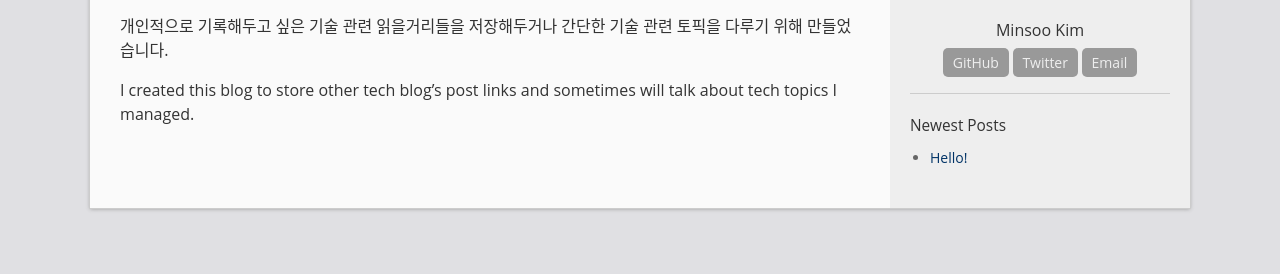
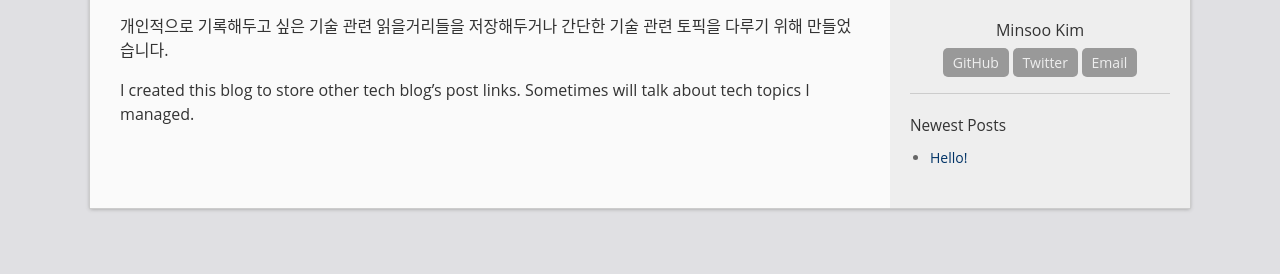
Before and after one commit to GarlicDipping/garlicdipping.github.io, a Jekyll site: the page built from _posts/2019-06-09-hi.markdown, in a window 1280 px wide. Shown: the part 259-533 px from the top of the page. Built offline with Jekyll 4.4.1, drawn with Linux system fonts in a browser that asks for light colours.

Commit message:
no message

```diff
--- a/_config.yml
+++ b/_config.yml
@@ -10,9 +10,7 @@ description: >
 email: garlicdipping@gmail.com
 author: Minsoo Kim
 avatar: "//www.gravatar.com/avatar/your_email_md5?d=mm&s=135"
-profile: >
-  Programmer @
-  Team Tapas.
+profile: Programmer @ Team Tapas.
 twitter_username: TDippingSauce
 github_username:  GarlicDipping
 profile_links:
--- a/_posts/2019-06-09-hi.markdown
+++ b/_posts/2019-06-09-hi.markdown
@@ -8,4 +8,5 @@ permalink: /notice/hello
 
 개인적으로 기록해두고 싶은 기술 관련 읽을거리들을 저장해두거나 간단한 기술 관련 토픽을 다루기 위해 만들었습니다.
 
-I created this blog to store other tech blog's post links and sometimes will talk about tech topics I managed.
+I created this blog to store other tech blog's post links.
+Sometimes will talk about tech topics I managed.
```
